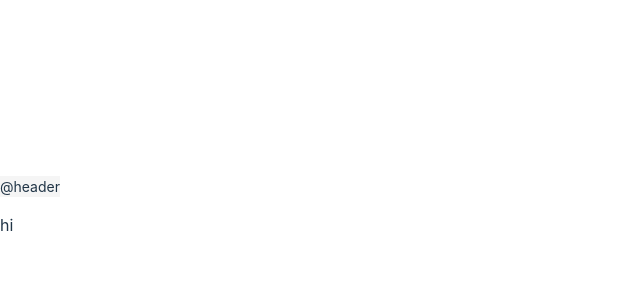
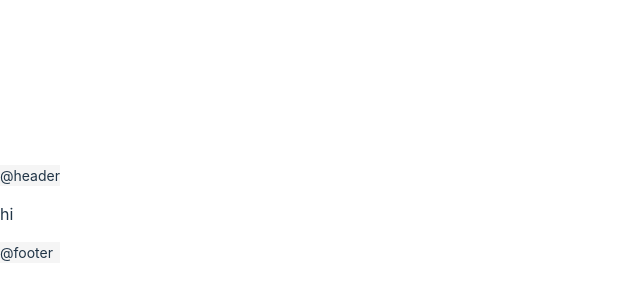
Before and after one commit to chagraCome/asma-redi-project, a React (Vite) app: page / in a window 1280 px wide. Shown: the part 186-486 px from the top of the page, without its empty margins (0-640 px from the left). Built offline with nearby package versions, Linux system fonts and the light colour scheme.

Commit message:
add footer

```diff
--- a/src/App.jsx
+++ b/src/App.jsx
@@ -1,5 +1,6 @@
 import { useState } from 'react'
 import SecHeader from './components/SecHeader'
+import SecFooter from './components/SecFooter'
 function App() {
   const [count, setCount] = useState(0)
 
@@ -9,6 +10,7 @@ function App() {
   <div>
     <p>hi</p>
   </div>
+  <SecFooter />
     </>
   )
 }
```
